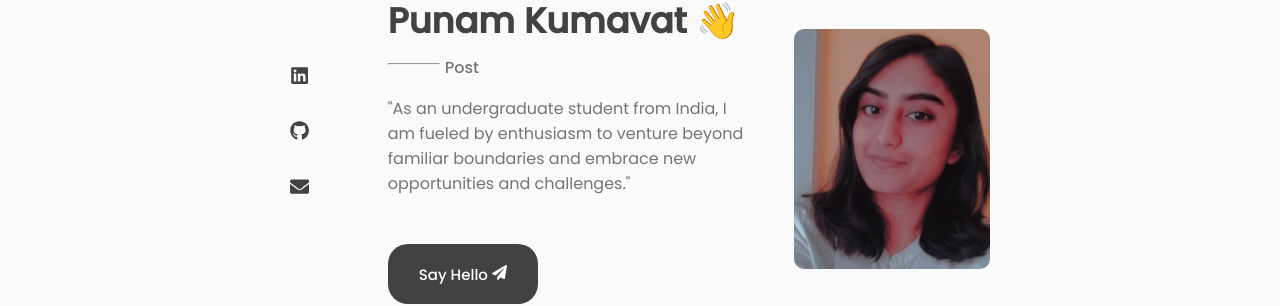
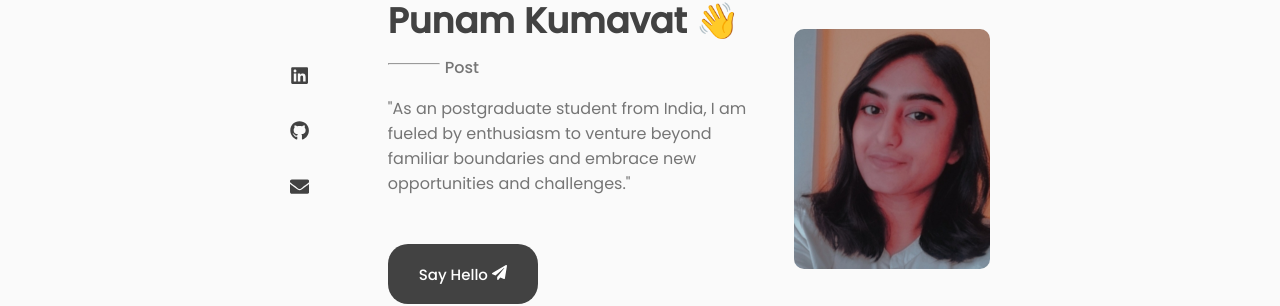
Before and after one commit to punam01/portfolio, a React (Create React App) app: page / in a window 1280 px wide. Shown: the part 197-503 px from the top of the page. Built offline with nearby package versions, Linux system fonts and the light colour scheme.

Commit message:
Update Home.js

```diff
--- a/src/components/Home.js
+++ b/src/components/Home.js
@@ -43,7 +43,7 @@ function Home() {
               />
             </div>
             <p className="desc">
-              "As an undergraduate student from India, I am fueled by enthusiasm
+              "As an postgraduate student from India, I am fueled by enthusiasm
               to venture beyond familiar boundaries and embrace new
               opportunities and challenges."
             </p>
```
